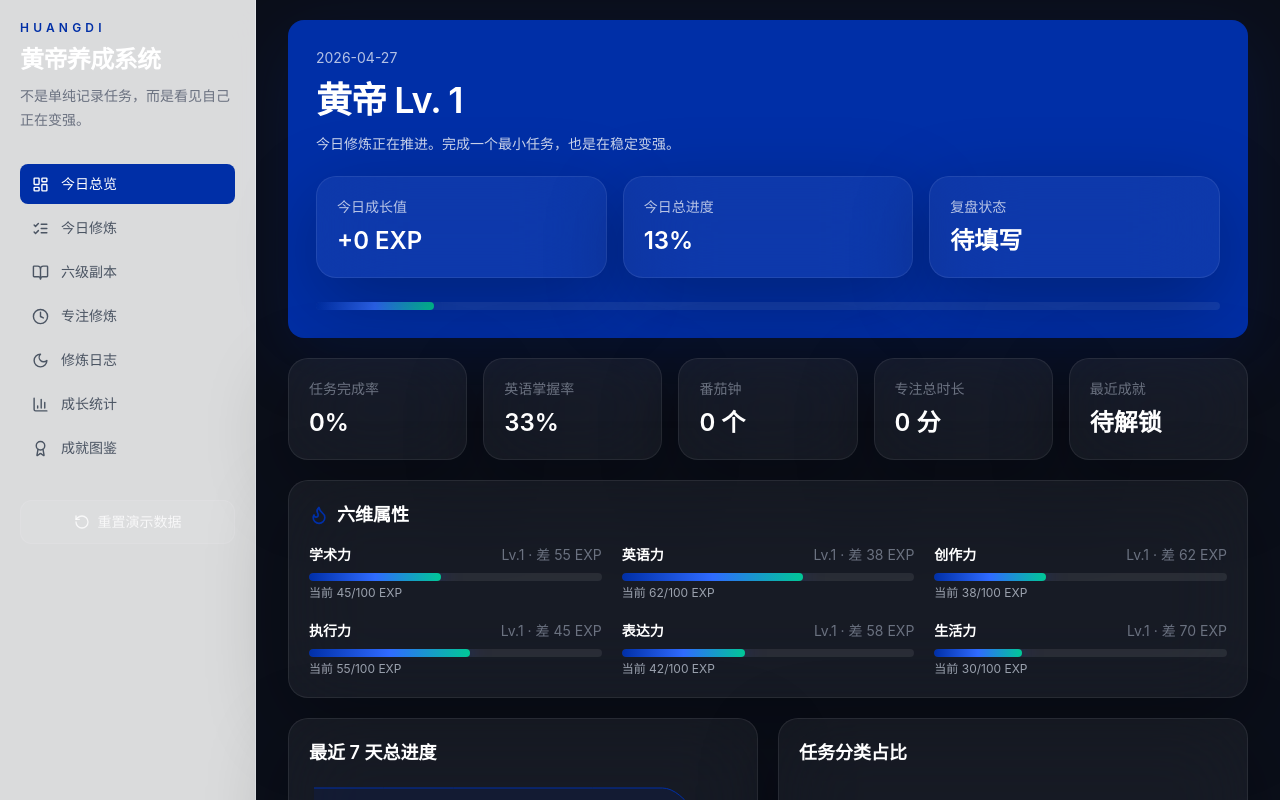
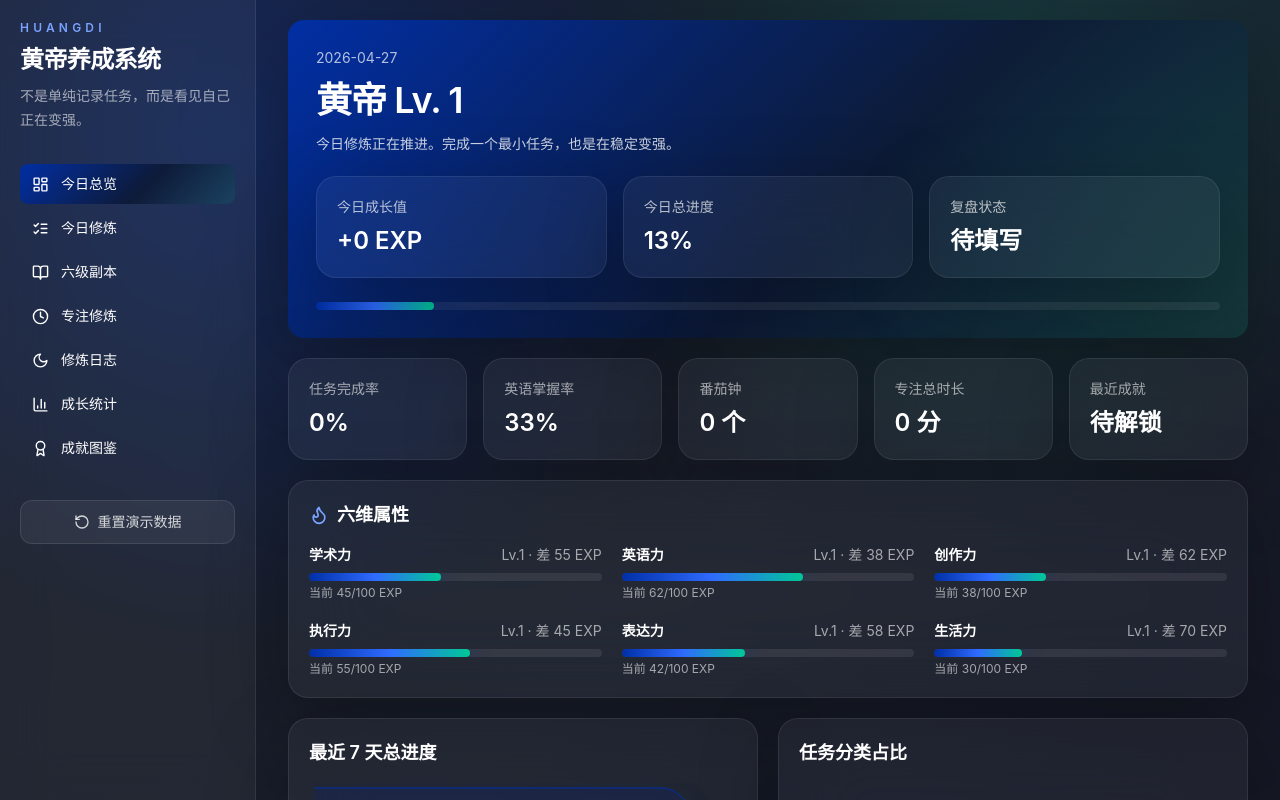
Before and after one commit to f1onah/huangdi-system, a Next.js app: page / in a window 1280 px wide. Shown: the top 800 px of the page. Built offline with nearby package versions, Linux system fonts and the light colour scheme.

Commit message:
Apply premium dark dashboard global styling

```diff
--- a/app/globals.css
+++ b/app/globals.css
@@ -3,8 +3,9 @@
 @tailwind utilities;
 
 :root {
-  background: #f7f8fa;
-  color: #111827;
+  background: #0b0f1a;
+  color: #ffffff;
+  color-scheme: dark;
 }
 
 * {
@@ -18,13 +19,28 @@ html {
 body {
   min-height: 100vh;
   margin: 0;
+  overflow-x: hidden;
   background:
-    linear-gradient(135deg, rgba(0, 47, 167, 0.08), transparent 34%),
-    linear-gradient(225deg, rgba(17, 24, 39, 0.05), transparent 30%),
-    #f7f8fa;
+    radial-gradient(circle at 18% 10%, rgba(0, 47, 167, 0.38), transparent 32rem),
+    radial-gradient(circle at 78% 6%, rgba(0, 200, 150, 0.16), transparent 28rem),
+    linear-gradient(135deg, #0b0f1a 0%, #0d1220 48%, #060914 100%);
+  color: #ffffff;
   font-family:
     Inter, ui-sans-serif, system-ui, -apple-system, BlinkMacSystemFont,
     "Segoe UI", "PingFang SC", "Microsoft YaHei", sans-serif;
+}
+
+body::before {
+  position: fixed;
+  inset: 0;
+  z-index: -1;
+  pointer-events: none;
+  content: "";
+  background:
+    linear-gradient(rgba(255,255,255,0.028) 1px, transparent 1px),
+    linear-gradient(90deg, rgba(255,255,255,0.028) 1px, transparent 1px);
+  background-size: 72px 72px;
+  mask-image: linear-gradient(to bottom, rgba(0,0,0,0.78), transparent 86%);
 }
 
 button,
@@ -37,3 +53,110 @@ select {
 button {
   cursor: pointer;
 }
+
+::selection {
+  background: rgba(0, 47, 167, 0.75);
+  color: #fff;
+}
+
+::-webkit-scrollbar {
+  width: 10px;
+  height: 10px;
+}
+
+::-webkit-scrollbar-track {
+  background: rgba(255,255,255,0.04);
+}
+
+::-webkit-scrollbar-thumb {
+  background: rgba(255,255,255,0.16);
+  border-radius: 999px;
+}
+
+/* Dark dashboard visual override for legacy light Tailwind utility classes. */
+.bg-mist,
+.bg-white,
+.bg-white\/85,
+.bg-white\/90,
+.bg-gray-50,
+.bg-gray-100 {
+  background-color: rgba(255,255,255,0.05) !important;
+}
+
+.bg-klein {
+  background:
+    linear-gradient(135deg, rgba(0,47,167,0.96), rgba(12,25,54,0.92) 58%, rgba(0,200,150,0.12)) !important;
+}
+
+.border-gray-100,
+.border-gray-200,
+.border-white\/70 {
+  border-color: rgba(255,255,255,0.08) !important;
+}
+
+.text-ink,
+.text-gray-800,
+.text-gray-700,
+.text-gray-600 {
+  color: #ffffff !important;
+}
+
+.text-gray-500,
+.text-gray-400 {
+  color: rgba(255,255,255,0.6) !important;
+}
+
+.text-klein {
+  color: #7aa2ff !important;
+}
+
+.shadow-sm,
+.shadow-lift {
+  box-shadow: 0 24px 80px rgba(0,0,0,0.28) !important;
+}
+
+.accent-klein {
+  accent-color: #002fa7;
+}
+
+pre,
+details,
+.rounded-xl,
+.rounded-2xl {
+  transition: transform 300ms ease, border-color 300ms ease, box-shadow 300ms ease, background-color 300ms ease;
+}
+
+section.rounded-xl:hover,
+section.rounded-2xl:hover {
+  border-color: rgba(0,47,167,0.45) !important;
+}
+
+.recharts-cartesian-grid line {
+  stroke: rgba(255,255,255,0.06);
+}
+
+.recharts-text,
+.recharts-label {
+  fill: rgba(255,255,255,0.58);
+}
+
+.recharts-default-tooltip {
+  border: 1px solid rgba(255,255,255,0.1) !important;
+  border-radius: 14px !important;
+  background: rgba(11,15,26,0.92) !important;
+  box-shadow: 0 20px 60px rgba(0,0,0,0.34) !important;
+  color: #fff !important;
+  backdrop-filter: blur(20px);
+}
+
+.recharts-tooltip-label,
+.recharts-tooltip-item {
+  color: #fff !important;
+}
+
+.recharts-sector,
+.recharts-rectangle,
+.recharts-area-area,
+.recharts-area-curve {
+  filter: drop-shadow(0 0 12px rgba(0,47,167,0.32));
+}
```
